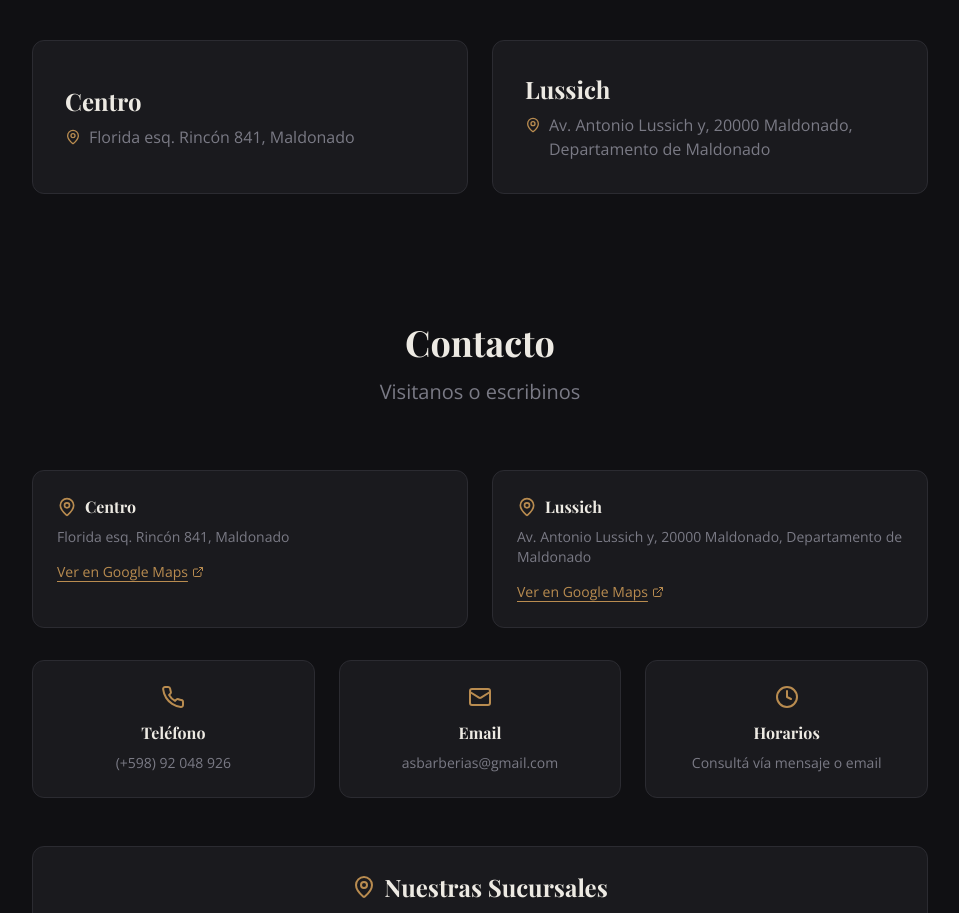
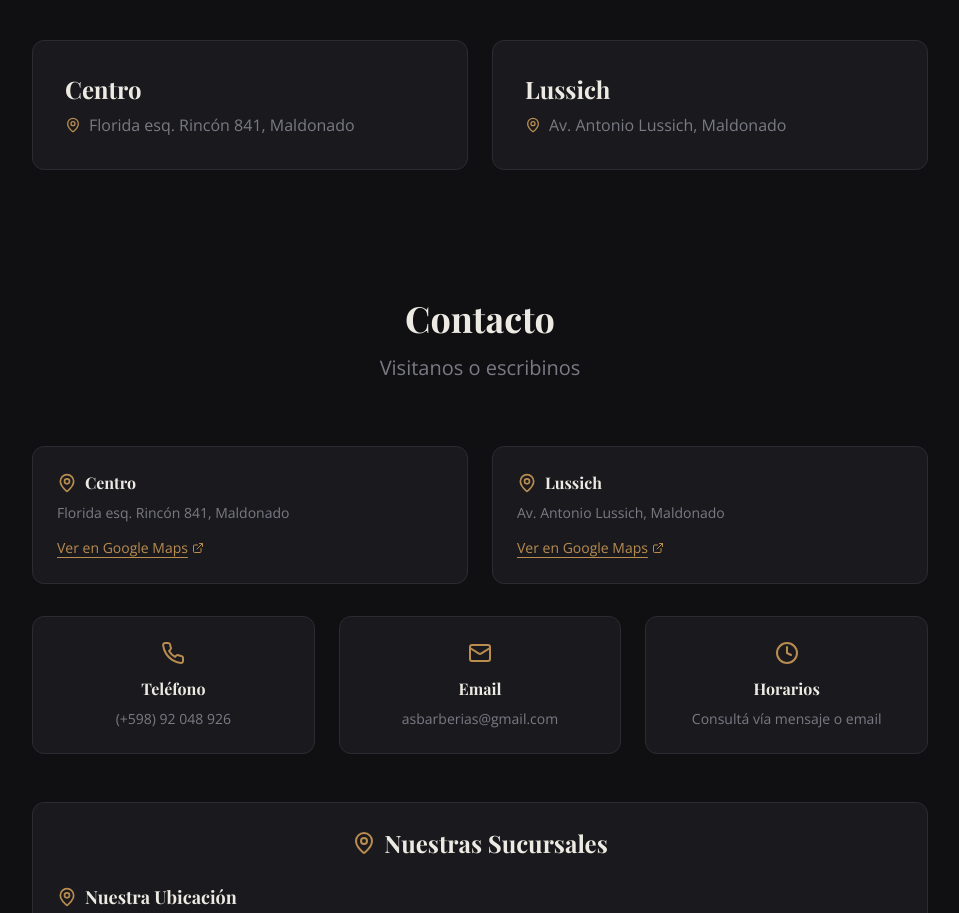
Before and after one commit to JuanPeMiche/corte-vivo-web-craft, a React (Vite) app: page / in a window 1280 px wide. Shown: the part 2150-3063 px from the top of the page, without its empty margins (160-1119 px from the left). Built offline with nearby package versions, Linux system fonts and the light colour scheme.

Commit message:
Changes
Co-authored-by: JuanPeMiche <142899932+JuanPeMiche@users.noreply.github.com>

```diff
--- a/src/data/barberia.ts
+++ b/src/data/barberia.ts
@@ -36,7 +36,7 @@ export const SUCURSALES: Sucursal[] = [
   {
     id: 'lussich',
     nombre: 'Lussich',
-    direccion: 'Av. Antonio Lussich y, 20000 Maldonado, Departamento de Maldonado',
+    direccion: 'Av. Antonio Lussich, Maldonado',
     mapsUrl: 'https://maps.app.goo.gl/Aa7JVjD6jJTkhHkBA?g_st=iw',
     activa: true,
   },
```
